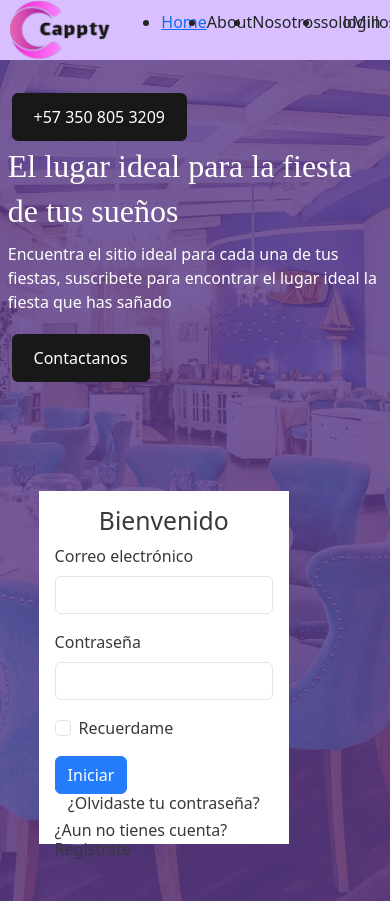
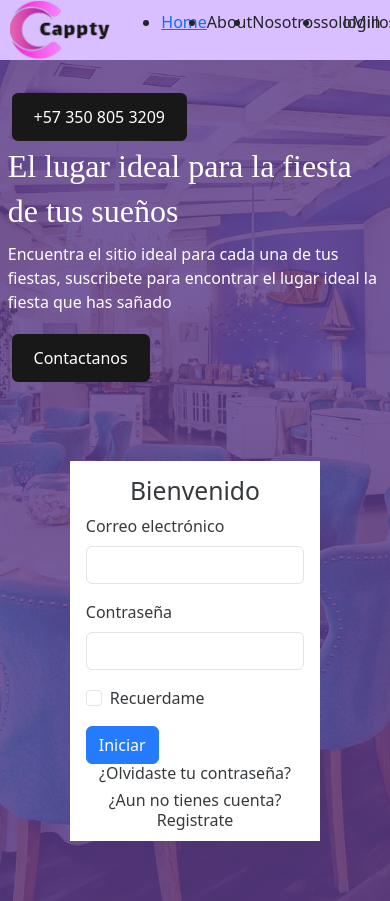
Before and after one commit to miguelar06/Pagina_Cappty, a plain HTML site: page index.html in a window 390 px wide. Shown: the top 901 px of the page. Drawn offline with Linux system fonts and the light colour scheme.

Commit message:
Se ajustas reponsibe desing

```diff
--- a/css/style.css
+++ b/css/style.css
@@ -17,6 +17,10 @@ h2{
 }
 
 h5{
+    text-align: center;
+}
+
+h6{
     text-align: center;
 }
 
@@ -86,9 +90,13 @@ h5{
 }
 
 #mensaje{
-    max-width: 30%;
+    max-width: 40%;
     width: 90%;
     height: 80%;
+    display: flex;
+    align-items: center;
+    flex-direction: column;
+    justify-content: flex-end;
 }
 
 .inp-login{
@@ -173,7 +181,7 @@ h5{
         font-size: 4.882353rem;
     }
     #mensaje{
-        max-width: 35%;
+        max-width: 40%;
     }
 }
 
@@ -202,6 +210,9 @@ h5{
     }
     #mensaje{
         max-width: 70%;
+        display: flex;
+        height: 100%;
+        justify-content: flex-start;
     }
     #mensaje1{
         padding: 2%;
```
